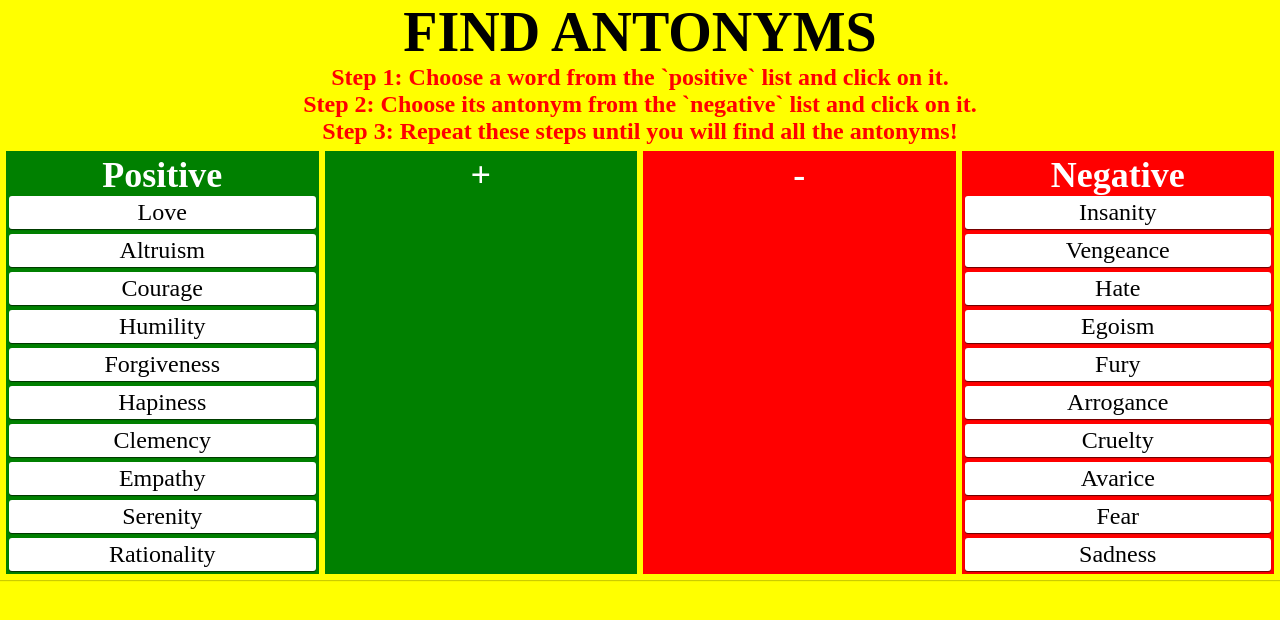
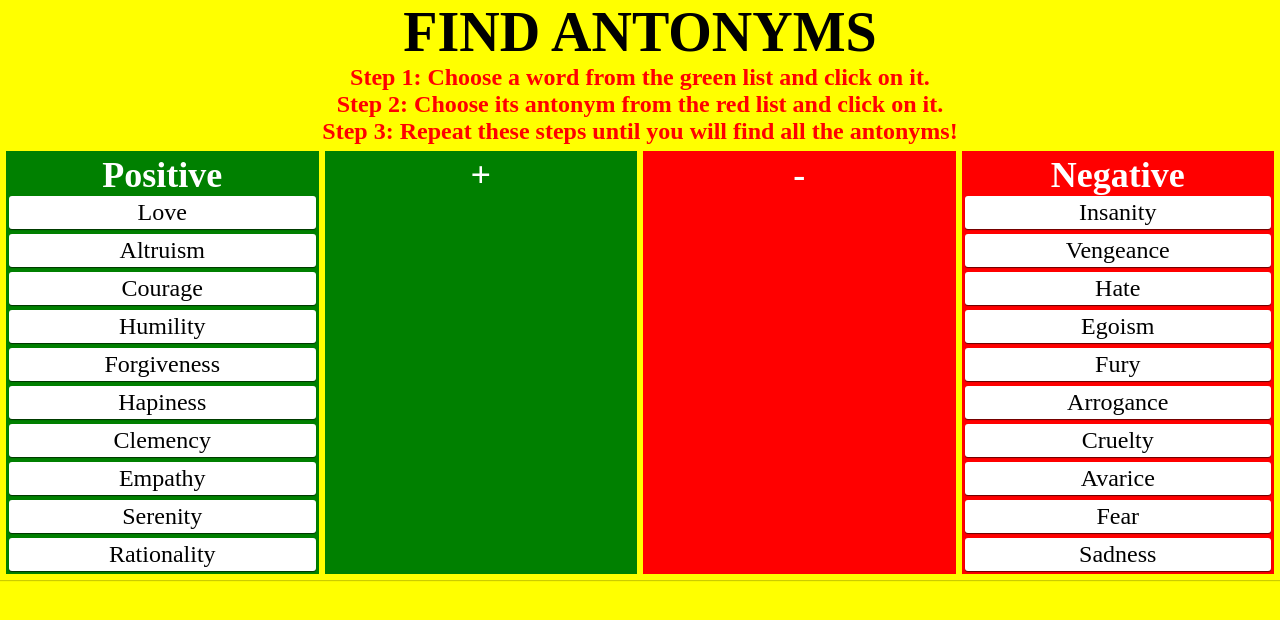
Before and after one commit to Cristiangorjeanul/Find-antonyms, a plain HTML site: page index.html in a window 1280 px wide. Drawn offline with nearby package versions, Linux system fonts and the light colour scheme.

Commit message:
Small adjustments

```diff
--- a/index.html
+++ b/index.html
@@ -14,8 +14,8 @@
 <body>
     <header>
         <h1>FIND ANTONYMS</h1>
-        <h2>Step 1: Choose a word from the `positive` list and click on it.</h3>
-            <h2>Step 2: Choose its antonym from the `negative` list and click on it.</h3>
+        <h2>Step 1: Choose a word from the green list and click on it.</h3>
+            <h2>Step 2: Choose its antonym from the red list and click on it.</h3>
                 <h2>Step 3: Repeat these steps until you will find all the antonyms!</h3>
     </header>
 
```
